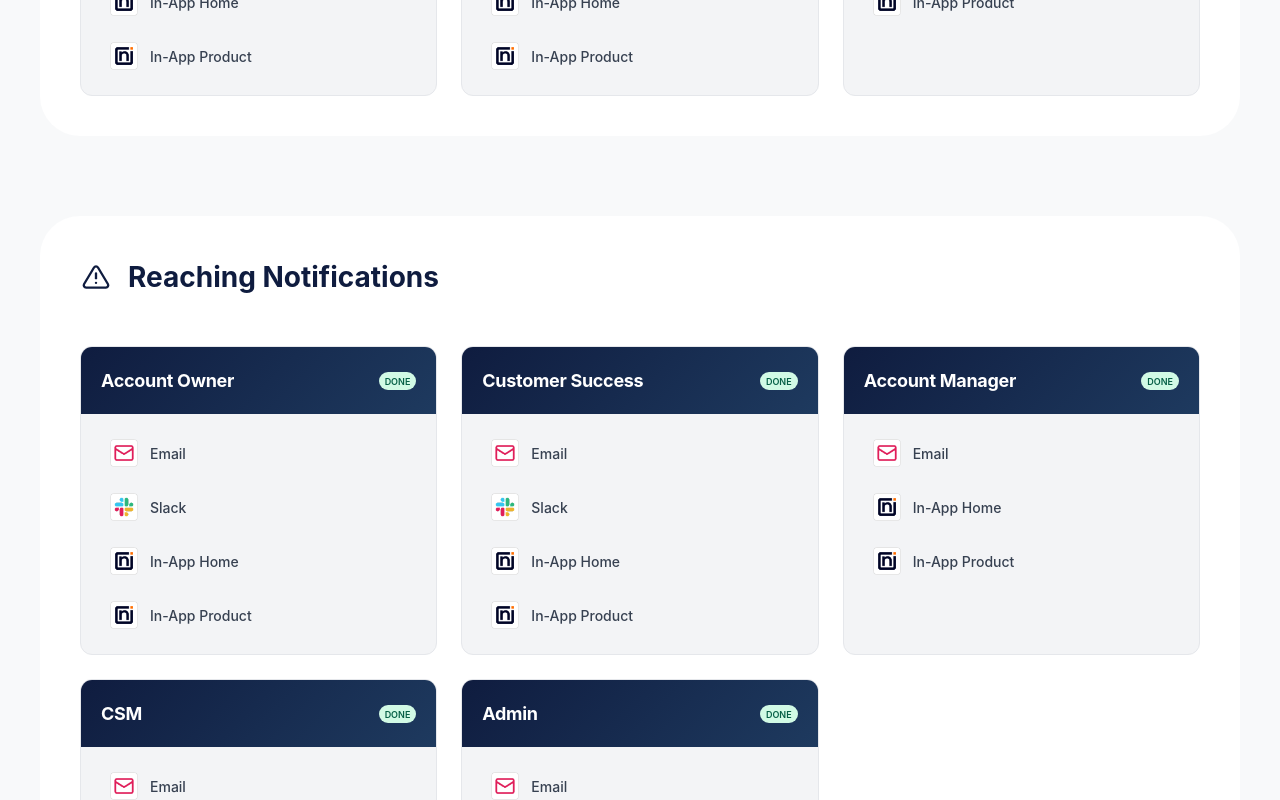
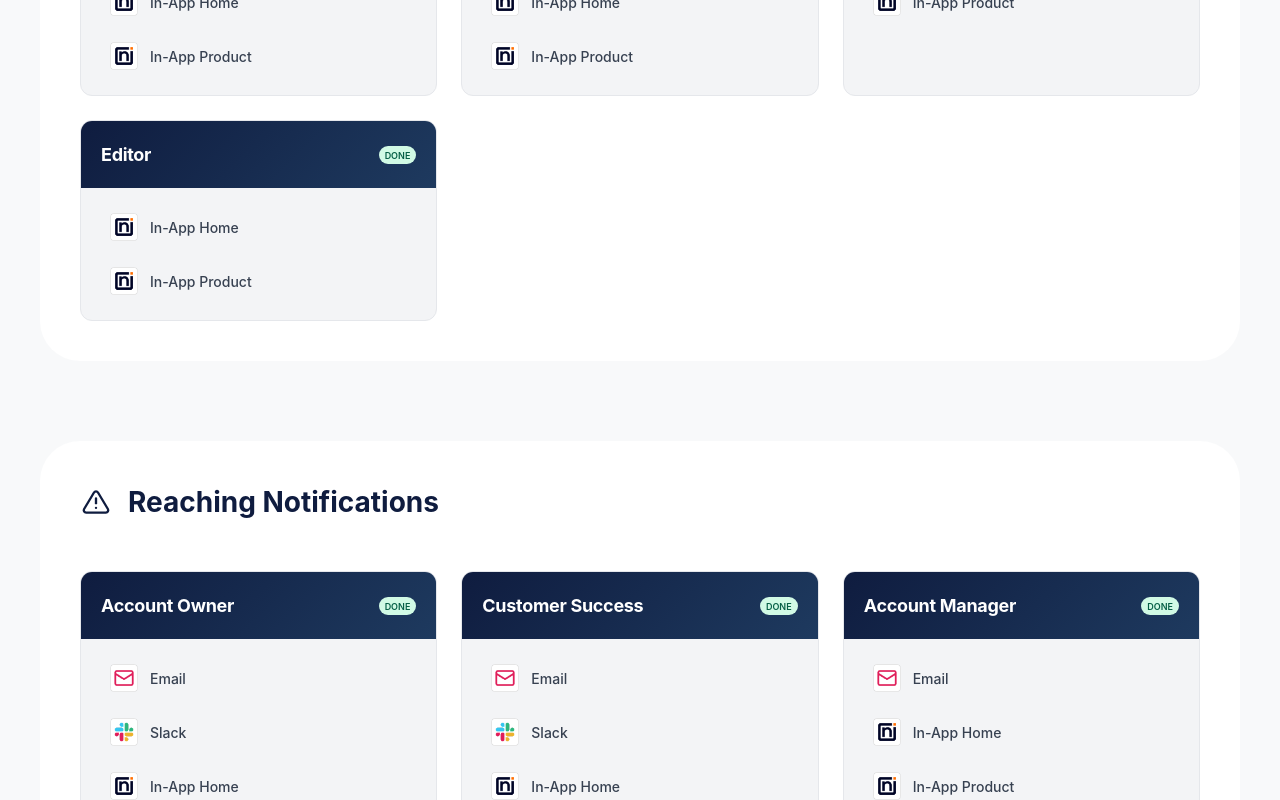
Before and after one commit to osama-eldrieny/threshold-notifications, a React (Vite) app: page / in a window 1280 px wide. Shown: the part 1080-1880 px from the top of the page. Built offline with nearby package versions, Linux system fonts and the light colour scheme; what @exp-textura/react would draw is missing.

Commit message:
fix: Remove email link from editor card, keep in-app notifications

```diff
--- a/src/components/Hub/NotificationHub.jsx
+++ b/src/components/Hub/NotificationHub.jsx
@@ -91,7 +91,7 @@ export function NotificationHub() {
               <div className="cards-grid">
                 {Object.entries(availabilityMatrix).map(([userType, tiers]) => {
                   const channels = tiers[tier] || [];
-                  if (channels.length === 0) return null;
+                  if (channels.length === 0 && userType !== 'editor') return null;
 
                   return (
                     <NotificationCard
```
